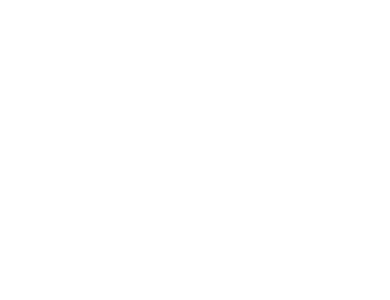
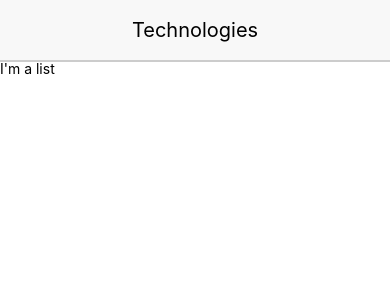
Before and after one commit to actpohabtNS/React, a React Native app in the folder lessons/react-native/tech_stack/: screen / in a window 390 px wide. Shown: the top 300 px of the page. Built offline with nearby package versions, Linux system fonts and the light colour scheme.

Commit message:
[ ADDED ] mapStateToProps

```diff
--- a/lessons/react-native/tech_stack/App.js
+++ b/lessons/react-native/tech_stack/App.js
@@ -3,12 +3,15 @@ import { View } from 'react-native'
 import { Provider } from 'react-redux'
 import { createStore } from 'redux'
 import reducers from './src/reducers'
+import LibraryList from './src/components/LibraryList'
+import { Header } from './src/components/common'
 
 const App = () => {
   return (
     <Provider store={createStore(reducers)}>
       <View>
-
+        <Header text="Technologies" />
+        <LibraryList />
       </View>
     </Provider>
   )
--- a/lessons/react-native/tech_stack/src/components/LibraryList.js
+++ b/lessons/react-native/tech_stack/src/components/LibraryList.js
@@ -2,7 +2,9 @@ import React from 'react'
 import { View, Text, StyleSheet } from 'react-native'
 import { connect } from 'react-redux'
 
-const LibraryList = () => {
+const LibraryList = (props) => {
+  console.log(props);
+
   return (
     <View>
       <Text>I'm a list</Text>
@@ -10,4 +12,8 @@ const LibraryList = () => {
   )
 }
 
-export default connect()(LibraryList);
+const mapStateToProps = state => {
+  return { libraries: state.libraries }
+}
+
+export default connect(mapStateToProps)(LibraryList);
```
